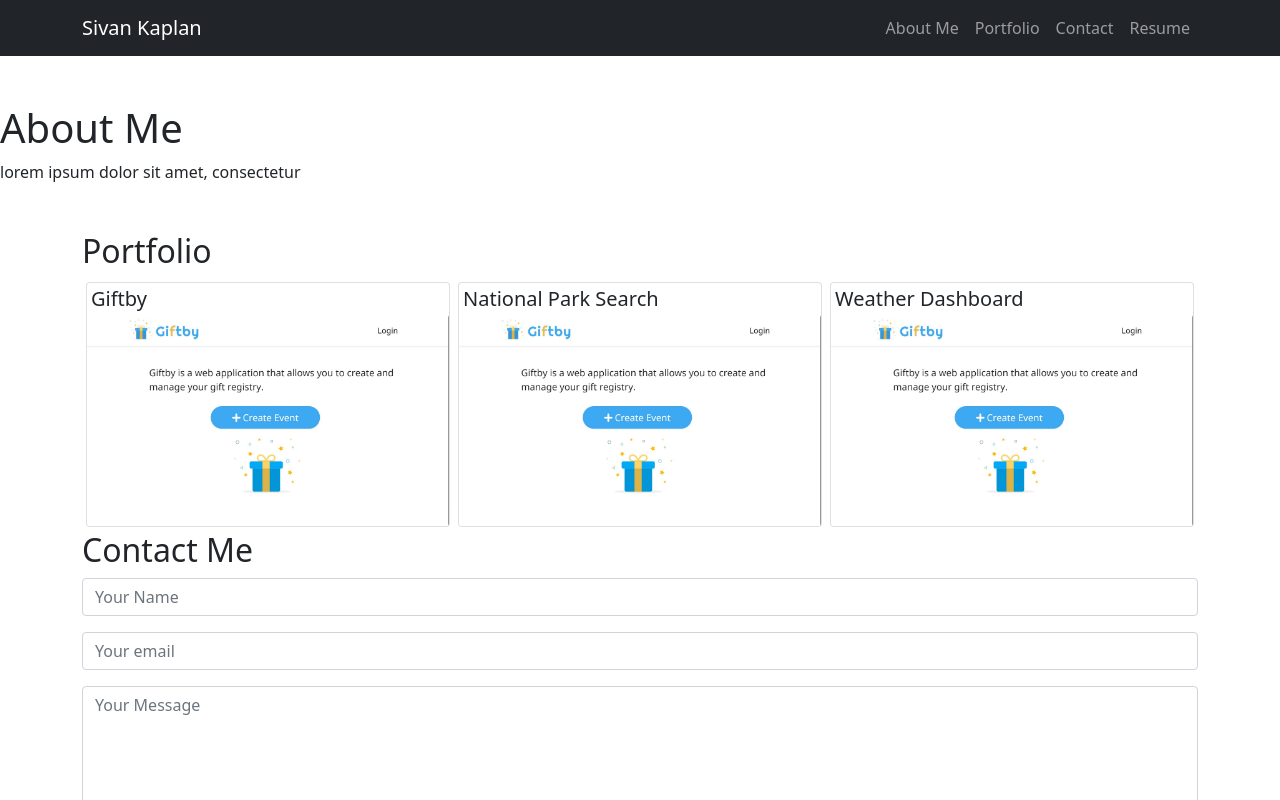
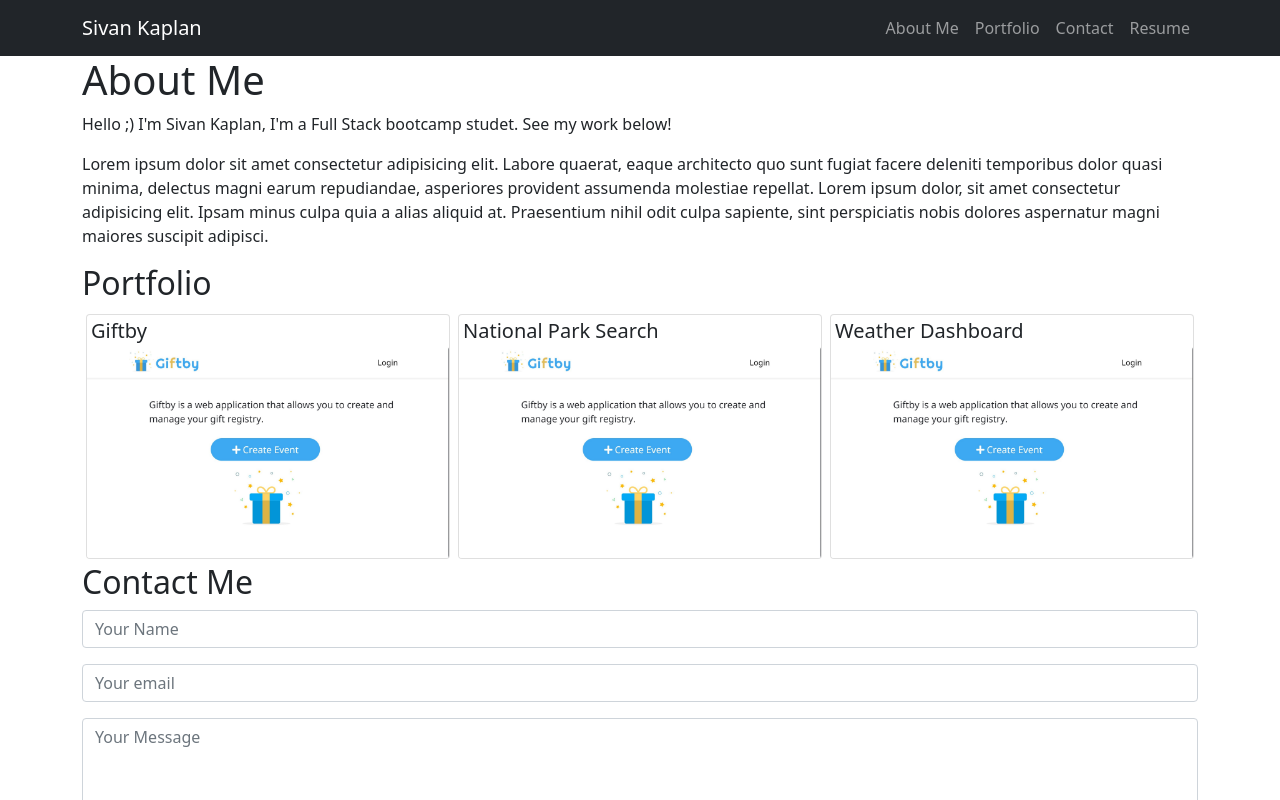
Before and after one commit to sivanagar/react-portfolio, a React (Create React App) app: page / in a window 1280 px wide. Shown: the top 800 px of the page. Built offline with nearby package versions, Linux system fonts and the light colour scheme.

Commit message:
nav functionality

```diff
--- a/src/App.js
+++ b/src/App.js
@@ -1,4 +1,4 @@
-import React from 'react';
+import React , {useState} from 'react';
 import About from './components/About'
 import Header from './components/Header'
 import Portfolio from './components/Portfolio'
@@ -10,13 +10,23 @@ import 'bootstrap/dist/css/bootstrap.min.css';
 
 
 function App() {
+  const [currentNav, setCurrentNav] = useState('home');
+  const [navSelected, setNavSelected] = useState('home');
+
   return (
    <div>
-     <Header ></Header>
+     <Header
+      setCurrentNav={setCurrentNav}
+      currentNav={currentNav}
+      navSelected={navSelected}
+      setNavSelected={setNavSelected}
+     ></Header>
      <main>
-       <About></About>
-       <Portfolio></Portfolio>
-       <ContactForm></ContactForm>
+     {navSelected=='About' ||navSelected=='home' ? (<About></About>) : (<div></div>)}
+     {navSelected=='Portfolio' ||navSelected=='home' ? (<Portfolio></Portfolio>) : (<div></div>)}
+     {navSelected=='Contact' ||navSelected=='home' ? (<ContactForm></ContactForm>) : (<div></div>)}
+
+
      </main>
      <Footer></Footer>
    </div>
--- a/src/components/About/index.js
+++ b/src/components/About/index.js
@@ -1,13 +1,24 @@
-import React from 'react';
+import React from "react";
+import { Container } from "react-bootstrap";
 
 function About() {
   return (
-    <section className="my-5">
+    <Container>
       <h1 id="about">About Me</h1>
       <p>
-        lorem ipsum dolor sit amet, consectetur
+        Hello ;) I'm Sivan Kaplan, I'm a Full Stack bootcamp studet. See my work
+        below!
       </p>
-    </section>
+      <p>
+        Lorem ipsum dolor sit amet consectetur adipisicing elit. Labore quaerat,
+        eaque architecto quo sunt fugiat facere deleniti temporibus dolor quasi
+        minima, delectus magni earum repudiandae, asperiores provident assumenda
+        molestiae repellat. Lorem ipsum dolor, sit amet consectetur adipisicing
+        elit. Ipsam minus culpa quia a alias aliquid at. Praesentium nihil odit
+        culpa sapiente, sint perspiciatis nobis dolores aspernatur magni maiores
+        suscipit adipisci.
+      </p>
+    </Container>
   );
 }
 
--- a/src/components/Header/index.js
+++ b/src/components/Header/index.js
@@ -1,15 +1,31 @@
-import React from "react";
+import React  from "react";
 import Menu from '../Menu';
 import Navbar from 'react-bootstrap/Navbar'
 import Container from 'react-bootstrap/Container'
 import 'bootstrap/dist/css/bootstrap.min.css';
 
-function Header() {
+function Header(props) {
+  const {
+    setCurrentNav,
+    currentNav,
+    navSelected,
+    setNavSelected
+  } = props;
+
+
   return (
     <Navbar bg="dark" variant="dark">
       <Container>
-      <Navbar.Brand>Sivan Kaplan</Navbar.Brand>
-      <Menu></Menu>
+      <Navbar.Brand onClick={() => setNavSelected('home')}>
+        Sivan Kaplan
+
+        </Navbar.Brand>
+      <Menu
+        setCurrentNav={setCurrentNav}
+        currentNav={currentNav}
+        navSelected={navSelected}
+        setNavSelected={setNavSelected}
+      ></Menu>
       </Container>
     </Navbar>
   )
--- a/src/components/Menu/index.js
+++ b/src/components/Menu/index.js
@@ -1,14 +1,25 @@
-import React from 'react';
+import React, {useEffect} from 'react';
 import Nav from 'react-bootstrap/Nav'
 import 'bootstrap/dist/css/bootstrap.min.css';
 
-function Menu() {
+function Menu(props) {
+  const {
+    setCurrentNav,
+    currentNav,
+    navSelected,
+    setNavSelected
+  } = props;
+
+  useEffect(() => {
+    document.title = navSelected;
+  }, [navSelected]);
+
   return (
   <Nav>
-      <Nav.Item><Nav.Link>About Me</Nav.Link></Nav.Item>
-      <Nav.Item><Nav.Link>Portfolio</Nav.Link></Nav.Item>
-      <Nav.Item><Nav.Link>Contact</Nav.Link></Nav.Item>
-      <Nav.Item><Nav.Link>Resume</Nav.Link></Nav.Item>
+      <Nav.Item><Nav.Link onClick={() => setNavSelected('About')}>About Me</Nav.Link></Nav.Item>
+      <Nav.Item><Nav.Link onClick={() => setNavSelected('Portfolio')}>Portfolio</Nav.Link></Nav.Item>
+      <Nav.Item><Nav.Link onClick={() => setNavSelected('Contact')}>Contact</Nav.Link></Nav.Item>
+      <Nav.Item><Nav.Link onClick={() => setNavSelected('Resume')}>Resume</Nav.Link></Nav.Item>
   </Nav>
 
   )
```
